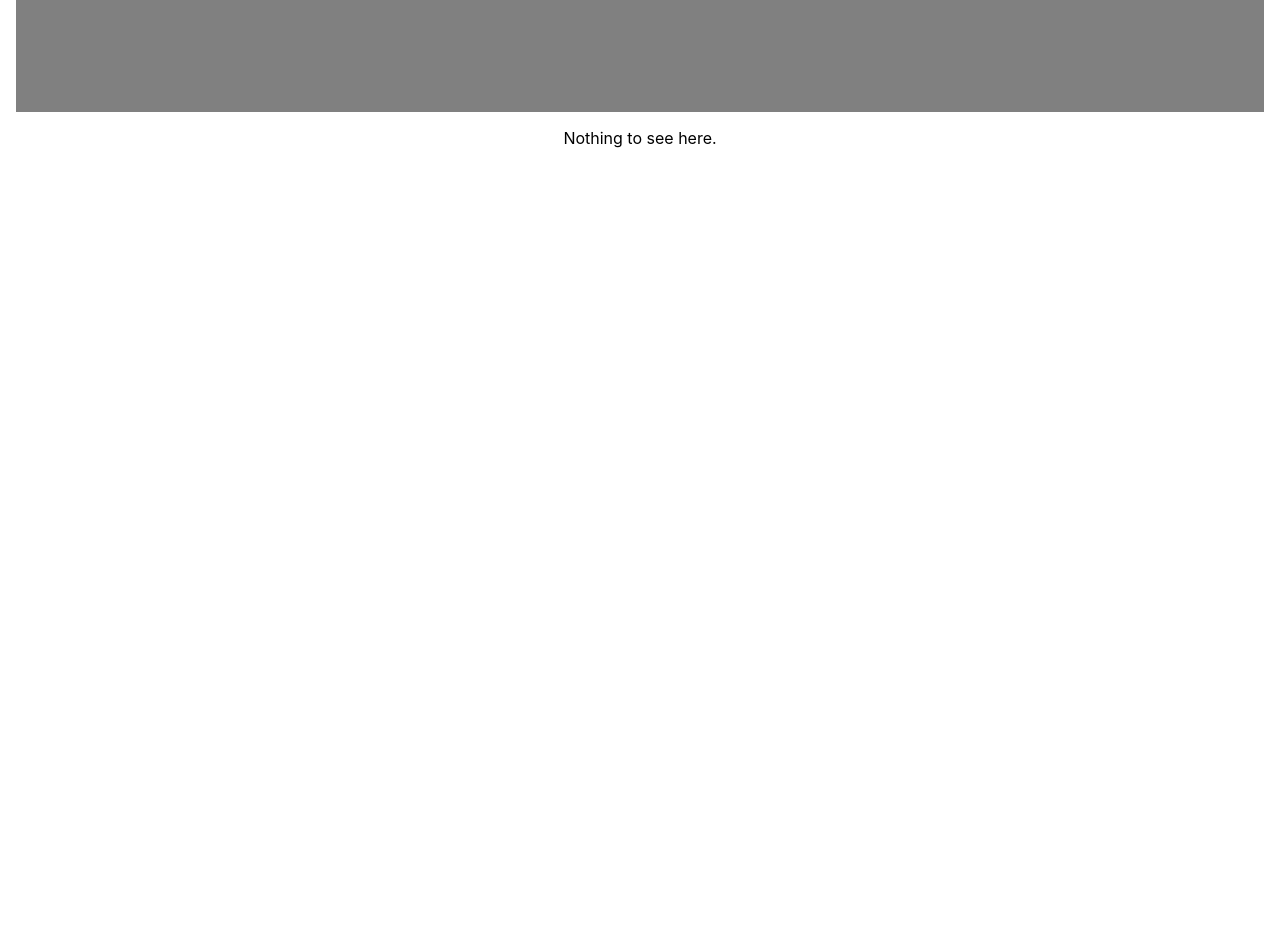
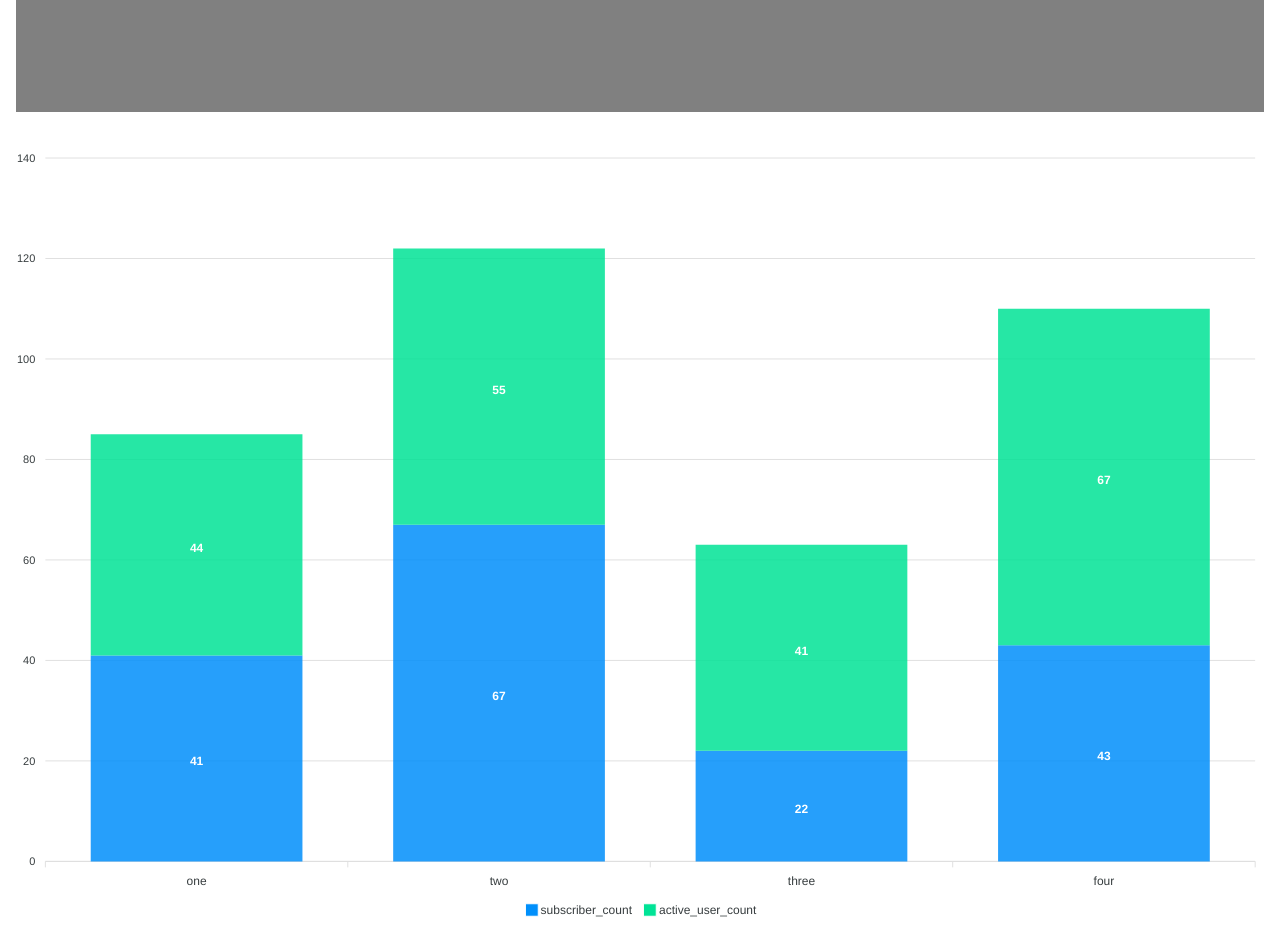
Before and after one commit to caseydulong/subreddit-pop-graph, a React (Create React App) app: page / in a window 1280 px wide. Shown: the part 580-1519 px from the top of the page. Before the commit the page ends 800 px from the top, so only its background shows below. Built offline with nearby package versions, Linux system fonts and the light colour scheme; no server answers.

Commit message:
Displays subreddit data on graph and updates as new subs are added.

```diff
--- a/src/AddSubreddits.js
+++ b/src/AddSubreddits.js
@@ -23,10 +23,10 @@ export default class AddSubreddits extends React.Component {
     }
 
     return (
-      <div className="Add-subreddits">
+      <div className='Add-subreddits'>
         {subreddits}
         <button
-          type="button"
+          type='button'
           onClick={this.props.newSubreddit} >
           +
         </button>
--- a/src/App.js
+++ b/src/App.js
@@ -1,6 +1,7 @@
 import './App.css'
 import React from 'react'
 import axios from 'axios'
+import Chart from 'react-apexcharts'
 
 // Import components
 import AddSubreddits from './AddSubreddits.js'
@@ -13,7 +14,25 @@ export default class App extends React.Component {
     this.state = {
       // TODO: update token when expired
       auth: {},
-      subreddits: []
+      subreddits: [],
+      options: {
+        chart: {
+          id: 'subreddit-pop',
+          type: 'bar',
+          stacked: true,
+          toolbar: { show: false }
+        },
+        xaxis: {
+          categories: ['one', 'two', 'three', 'four']
+        }
+      },
+      series: [{
+        name: 'subscriber_count',
+        data: [41, 67, 22, 43]
+      }, {
+        name: 'active_user_count',
+        data: [44, 55, 41, 67]
+      }]
     }
 
     this.newSubreddit    = this.newSubreddit.bind(this)
@@ -30,7 +49,7 @@ export default class App extends React.Component {
   getToken() {
     let username = 'rtk6PchFDyqEd3ZEMggrjA'
     let password = 'HT8kl83F1doV47KhvsOEuGta7qe54Q'
-    let credentials = btoa(`${username}:${password}`)
+    let credentials = window.btoa(`${username}:${password}`)
 
     const params = new URLSearchParams()
       params.append('grant_type', 'client_credentials')
@@ -52,7 +71,7 @@ export default class App extends React.Component {
   newSubreddit() {
     let subreddits = this.state.subreddits
     const subreddit = {
-      name: ''
+      name: 'worldofpvp'
     }
     subreddits.push(subreddit)
     this.setState({subreddits: subreddits})
@@ -81,9 +100,6 @@ export default class App extends React.Component {
       params.append('query', subreddits[id].name)
       params.append('search_query_id', id)
 
-    console.log(event.target)
-    console.log(params.toString())
-
     axios({
       url: `https://oauth.reddit.com/api/search_subreddits?${params}`,
       method: 'post',
@@ -94,13 +110,33 @@ export default class App extends React.Component {
       .then(response => {
         subreddits[id] = response.data.subreddits[0]
         this.setState({subreddits: subreddits})
+        this.updateGraph()
       })
+  }
+
+  updateGraph() {
+    let aSubreddits = this.state.subreddits
+    let numberOfSubs = aSubreddits.length
+    // Deep copy of array so state recognizes as an updated object and re-renders
+    let aOptions = structuredClone(this.state.options)
+    let aSeries = this.state.series
+
+    for (let i = 0; i < numberOfSubs; i++) {
+      aSeries[0].data.push(aSubreddits[i].subscriber_count)
+      aSeries[1].data.push(aSubreddits[i].active_user_count)
+      aOptions.xaxis.categories.push(aSubreddits[i].name)
+    }
+
+    this.setState({
+      options: aOptions,
+      series: aSeries
+    })
   }
 
   render() {
     return (
-      <div className="App">
-        <header className="App-header">
+      <div className='App'>
+        <header className='App-header'>
           <h1>Subreddit Pop Graph</h1>
           <h2>Enter subreddits to compare user populations.</h2>
         </header>
@@ -112,7 +148,10 @@ export default class App extends React.Component {
             editSubreddit={this.editSubreddit}
             searchSubreddit={this.searchSubreddit}
           />
-          <Graph />
+          <Graph
+            options={this.state.options}
+            series={this.state.series}
+          />
         </main>
       </div>
     )
--- a/src/Graph.js
+++ b/src/Graph.js
@@ -1,10 +1,15 @@
 import React from 'react'
+import Chart from 'react-apexcharts'
 
 export default class Graph extends React.Component {
   render() {
     return (
-      <div className="Graph">
-        <p>Nothing to see here.</p>
+      <div className='Graph'>
+        <Chart
+          options={this.props.options}
+          series={this.props.series}
+          type='bar'
+        />
       </div>
     )
   }
```
Also changed, not shown: src/Subreddit.js (+4 -4 lines).
